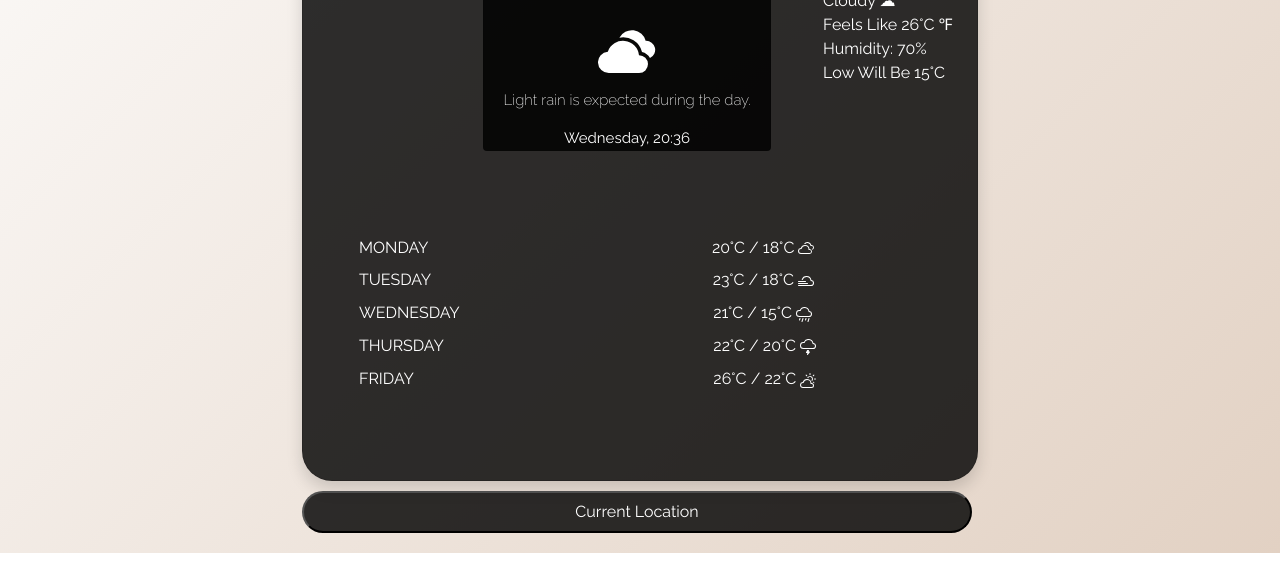
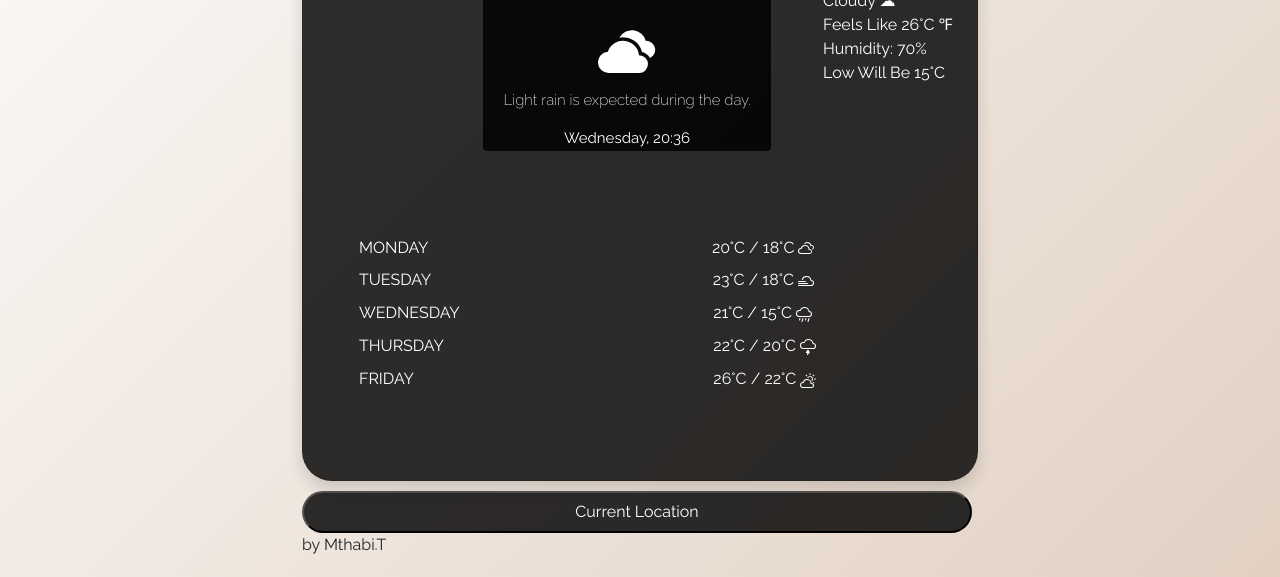
Before and after one commit to MthabiKT/my-weather-project, a plain HTML site: page Weather app/weather-app.html in a window 1280 px wide. Shown: the part 289-866 px from the top of the page. Before the commit the page ends 842 px from the top, so only its background shows below. Drawn offline with nearby package versions, Linux system fonts and the light colour scheme.

Commit message:
added a link at the bottom of the page

```diff
--- a/Weather app/weather-app.html
+++ b/Weather app/weather-app.html
@@ -217,6 +217,10 @@
       <button class="current-location" type="submit" id="current-location">
         Current Location
       </button>
+      <p>
+        <a href="https://github.com/MthabiKT/my-weather-project"></a> by
+        Mthabi.T
+      </p>
     </div>
     <script src="src/index.js"></script>
   </body>
```
